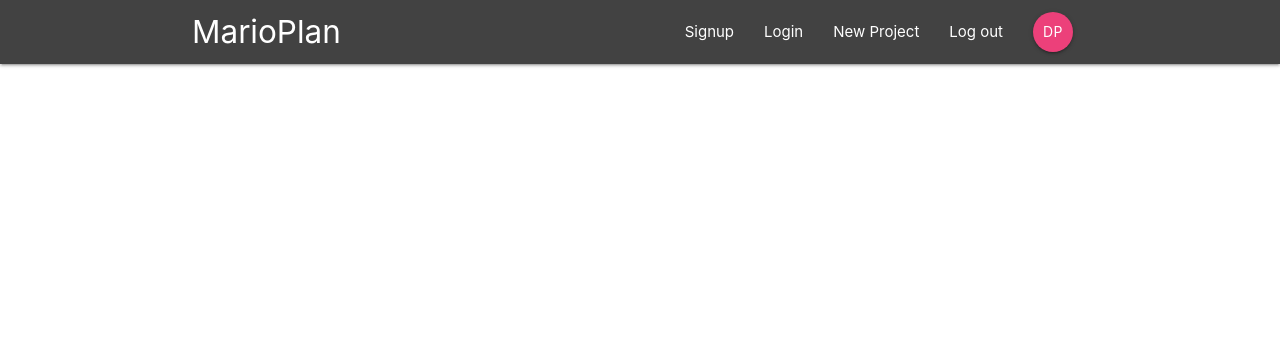
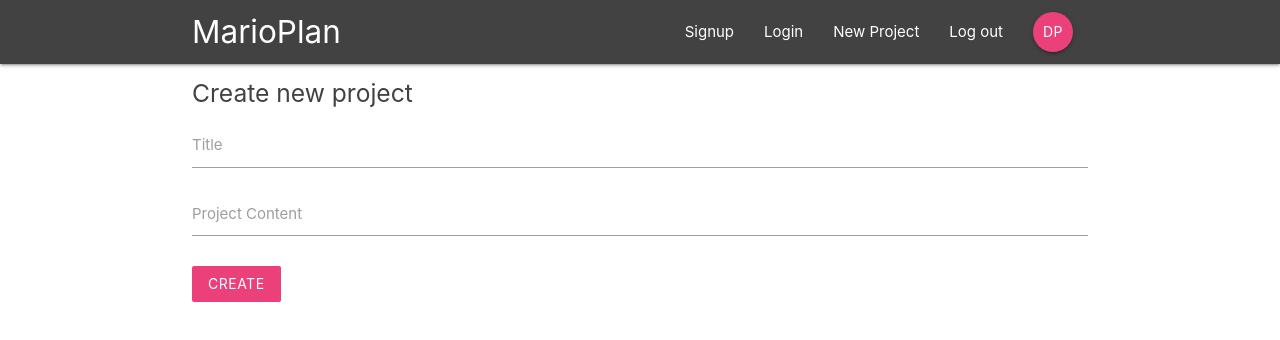
Before and after one commit to daniprol/react-redux-firebase-app, a React (Create React App) app: page /create in a window 1280 px wide. Shown: the top 340 px of the page. Built offline with nearby package versions, Linux system fonts and the light colour scheme.

Commit message:
Create project form added

```diff
--- a/src/App.js
+++ b/src/App.js
@@ -5,6 +5,7 @@
 import ProjectDetails from './components/projects/ProjectDetails';
 import SignIn from './components/auth/SignIn';
 import SignUp from './components/auth/SignUp';
+import CreateProject from './components/projects/CreateProject';
 
 function App() {
   return (
@@ -16,6 +17,7 @@
         <Route path='/project/:id' component={ProjectDetails} />
         <Route path='/signin' component={SignIn} />
         <Route path='/signup' component={SignUp} />
+        <Route path='/create' component={CreateProject} />
       </Switch>
     </div>
     </BrowserRouter>
--- a/src/components/layout/SignedInLinks.js
+++ b/src/components/layout/SignedInLinks.js
@@ -9,7 +9,7 @@
         <ul className="right">
             <li><NavLink to='/'>New Project</NavLink></li>
             <li><NavLink to='/'>Log out</NavLink></li>
-            <li><NavLink to='/' className='btn btn-floating pink lighten-1'>DP</NavLink></li>
+            <li><NavLink to='/' className='btn btn-floating pink lighten-1 waves-effect waves-light'>DP</NavLink></li>
         </ul>
         )
 }
--- a/src/components/projects/CreateProject.js
+++ b/src/components/projects/CreateProject.js
@@ -0,0 +1,46 @@
+import React, { Component } from 'react'
+
+class CreateProject extends Component {
+    state = {
+        title: '',
+        content: ''
+    }
+
+    handleChange = (e) => {
+        // console.log(e)
+        this.setState({
+            [e.target.id]: e.target.value
+        })
+    }
+
+
+    handleSubmit = (e) => {
+        // console.log(e)
+        e.preventDefault();
+        console.log(this.state);
+    }
+
+    render() {
+        return (
+            <div className="container">
+                <form onSubmit={this.handleSubmit} className="white">
+                    <h5 className="grey-text text-darken-3">Create new project</h5>
+                    <div className="input-field">
+                        <label htmlFor="title">Title</label>
+                        <input type="text" id="title" onChange={this.handleChange} />
+                    </div>
+                    <div className="input-field">
+                        <label htmlFor="content">Project Content</label>
+                        <textarea id="content" onChange={this.handleChange} className="materialize-textarea"></textarea>
+                    </div>
+                    <div className="input-field">
+                        <button className="btn pink lighten-1 z-depth-0">Create</button>
+                    </div>
+                </form>
+
+            </div>
+        )
+    }
+}
+
+export default CreateProject;
```
